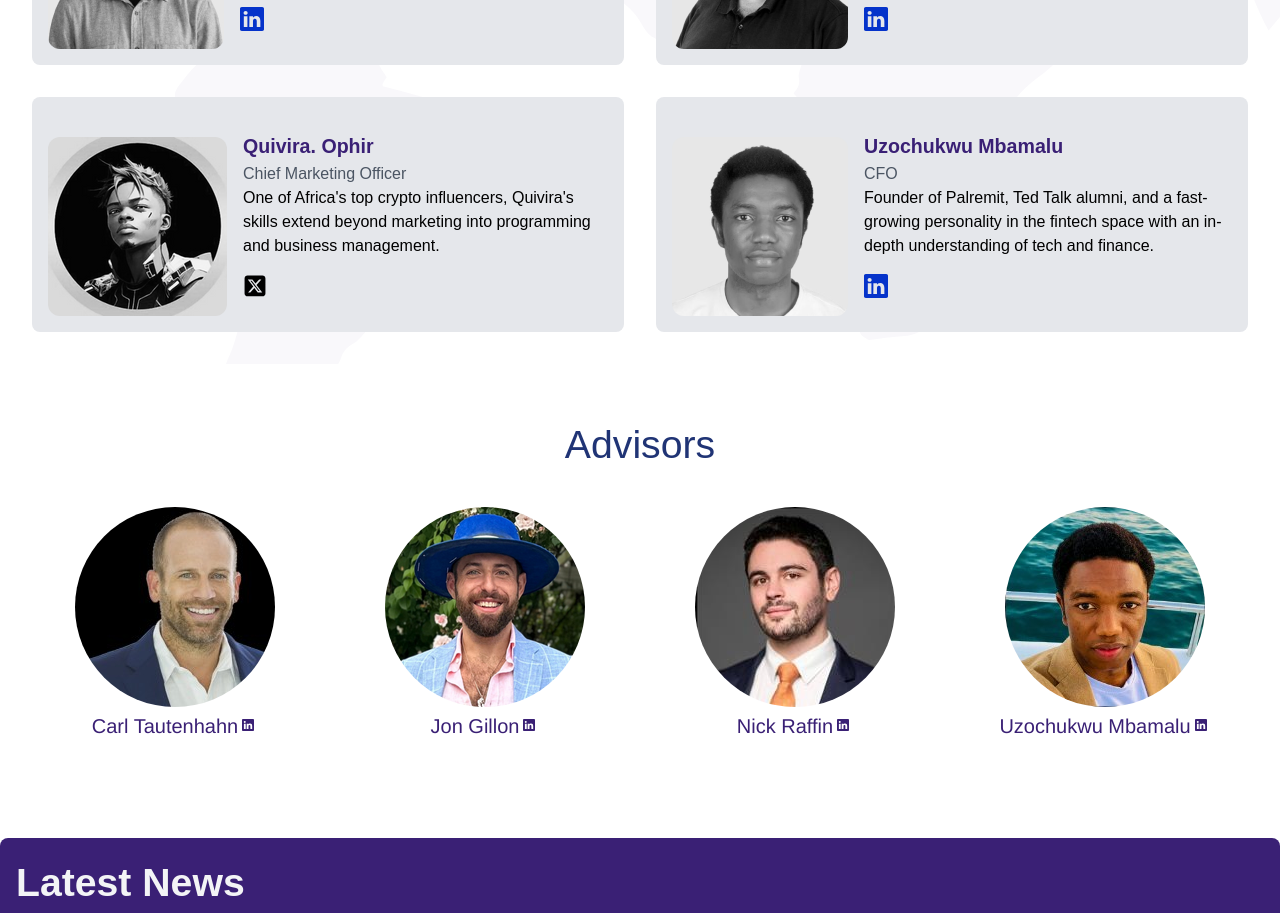
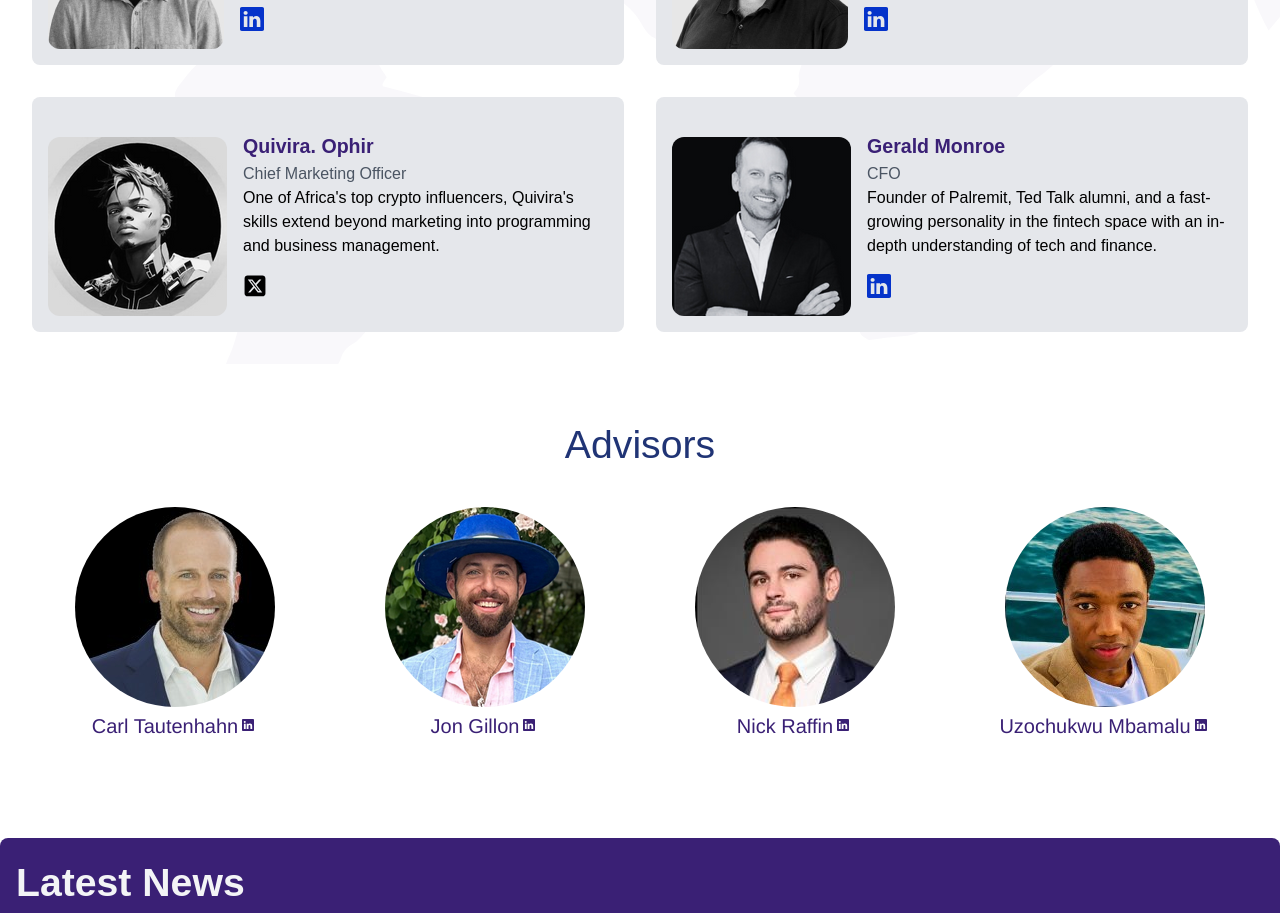
Before and after one commit to Goodness815/adashe, a React (Create React App) app: page / in a window 1280 px wide. Shown: the part 4320-5233 px from the top of the page. Built offline with nearby package versions, Linux system fonts and the light colour scheme.

Commit message:
Advisors

```diff
--- a/src/components/Team.js
+++ b/src/components/Team.js
@@ -1,5 +1,5 @@
 import React from "react";
-import Othniel from "../assets/images/teams/Othniel.png";
+import Othniel from "../assets/images/teams/gerald.png";
 import Papadopoulos from "../assets/images/teams/Papadopoulos.png";
 import Quivira from "../assets/images/teams/quivira.png";
 import Uzochukwu from "../assets/images/teams/Uzochukwu.png";
@@ -108,7 +108,7 @@ const Team = () => {
             </div>
             <div className="flex-grow">
               <p className="text-lg text-[#3A2075] font-semibold">
-                Uzochukwu Mbamalu
+                Gerald Monroe
               </p>
               <p className="text-gray-600">CFO</p>
               <p className="text-black team-text">
```
Also changed, not shown: src/assets/images/teams/gerald.png (added).
